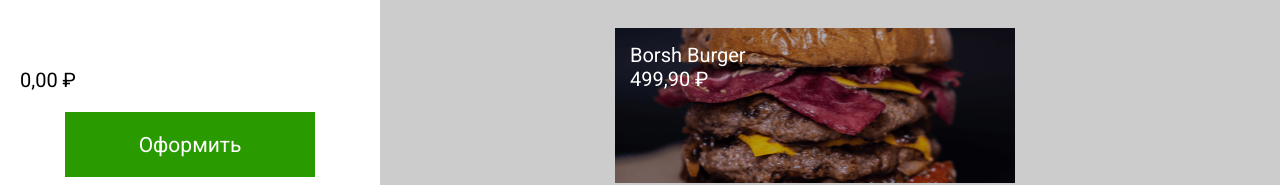
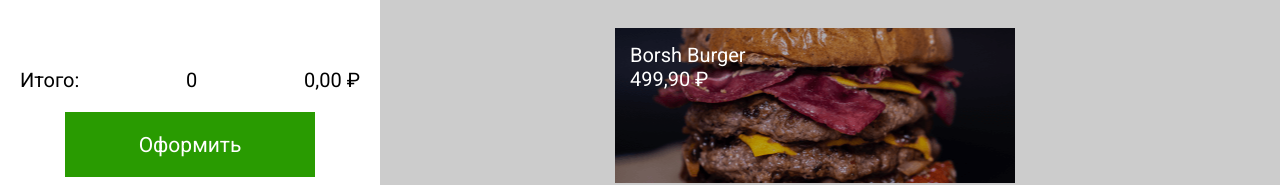
Before and after one commit to ilyadimitriev/GLO_React, a React (Create React App) app: page / in a window 1280 px wide. Shown: the part 560-745 px from the top of the page. Built offline with nearby package versions, Linux system fonts and the light colour scheme.

Commit message:
Урок 9

```diff
--- a/src/components/Functions/secondaryFunction.js
+++ b/src/components/Functions/secondaryFunction.js
@@ -1,4 +1,9 @@
-export const totalPriceItems = order => order.price * order.count;
+export const totalPriceItems = order => {
+
+	const countTopping = order.topping && order.topping.filter(item => item.checked).length;
+	const priceTopping = (order.price * 0.1) * countTopping;
+	return (order.price + priceTopping) * order.count;
+};
 
 export const toLocaleCurrency = num => num.toLocaleString('ru-RU', {
 	style: 'currency',
--- /dev/null
+++ b/src/components/Hooks/useToppings.js
@@ -0,0 +1,22 @@
+import { useState } from 'react';
+
+const getTopping = toppings => toppings.map(item => ({
+	name: item,
+	checked: false
+}));
+
+export const useToppings = openItem => {
+	const [toppings, setToppings] = useState(getTopping(openItem.toppings));
+
+	const checkToppings = index => {
+		setToppings(toppings.map((item, i) => {
+			const newItem = {...item};
+			if (i === index) {
+				newItem.checked = !newItem.checked;
+			}
+			return newItem;
+		}))
+	};
+
+	return {toppings, checkToppings};
+}
--- a/src/components/Modal/ModalItem.js
+++ b/src/components/Modal/ModalItem.js
@@ -1,7 +1,9 @@
 import React from 'react';
 import styled from 'styled-components';
 import { CountItem } from './CountItem';
+import { Toppings } from './Toppings';
 import { useCount } from '../Hooks/useCount';
+import { useToppings } from '../Hooks/useToppings';
 import { totalPriceItems } from '../Functions/secondaryFunction';
 import { toLocaleCurrency } from '../Functions/secondaryFunction';
 
@@ -22,7 +24,6 @@ const Modal = styled.div`
 	display: flex;
 	flex-direction: column;
 	align-items: center;
-	// justify-content: center;
 	background-color: #fff;
 	width: 600px;
 	height: 600px;
@@ -71,6 +72,9 @@ const AddBtn = styled.button`
 `;
 
 const TotalPriceItem= styled.div`
+	width: 100%;
+	margin-top: auto;
+	padding: 0 53px 0 37px;
 	display: flex;
 	justify-content: space-between;
 `;
@@ -78,6 +82,7 @@ const TotalPriceItem= styled.div`
 export const ModalItem = ({ openItem, setOpenItem, orders, setOrders }) => {
 
 	const counter = useCount();
+	const toppings =  useToppings(openItem);
 
 	const closeModal = (e) => {
 		if (e.target.id === 'overlay') {
@@ -87,7 +92,8 @@ export const ModalItem = ({ openItem, setOpenItem, orders, setOrders }) => {
 
 	const order = {
 		...openItem,
-		count: counter.count
+		count: counter.count,
+		topping: toppings.toppings
 	};
 
 	const addToOrder = () => {
@@ -105,6 +111,7 @@ export const ModalItem = ({ openItem, setOpenItem, orders, setOrders }) => {
 					{toLocaleCurrency(openItem.price)}</ItemPrice>
 				</ItemInfo>
 				<CountItem {...counter}/>
+				{openItem.toppings && <Toppings {...toppings}/>}
 				<TotalPriceItem>
 					<span>Цена:</span>
 					<span>{toLocaleCurrency(totalPriceItems(order))}</span>
--- /dev/null
+++ b/src/components/Modal/Toppings.js
@@ -0,0 +1,40 @@
+import React from 'react';
+import styled from 'styled-components';
+
+const ToppingWrap = styled.div`
+	padding: 0 53px 0 37px;
+	margin: 0 auto;
+	column-count: 2;
+	column-gap: 5px;
+`;
+
+const ToppingLabel = styled.label`
+	cursor: pointer;
+	display: block;
+`;
+
+const ToppingCheckbox = styled.input`
+	cursor: pointer;
+	margin-right: 5px;
+`;
+
+
+export const Toppings = ({toppings, checkToppings}) => {
+	return (
+		<>
+			<h3>Добавки</h3>
+			<ToppingWrap>
+				{toppings.map((item, i) => (
+					<ToppingLabel  key={i}>
+						<ToppingCheckbox
+							type="checkbox"
+							checked={item.checked}
+							onChange={() => checkToppings(i)}
+						/>
+						{item.name}
+					</ToppingLabel>
+				))}
+			</ToppingWrap>
+		</>
+	)
+}
--- a/src/components/Order/Order.js
+++ b/src/components/Order/Order.js
@@ -31,6 +31,8 @@ const OrderList = styled.ul`
 
 const Total = styled.div`
 	display: flex;
+	justify-content: space-between;
+	width: 100%;
 `;
 
 const ConfirmBtn = styled.button`
@@ -59,6 +61,8 @@ export const Order = ({ orders }) => {
 
 	const total = orders.reduce((result, order) => (totalPriceItems(order) + result), 0);
 
+	const totalCounter = orders.reduce((result, order) => (order.count + result), 0);
+
 	return (
 		<>
 			<OrderStyled>
@@ -70,7 +74,11 @@ export const Order = ({ orders }) => {
 						</OrderList> :
 						<EmptyList>Список заказов пуст</EmptyList>}
 				</OrderContent>
-				<Total>{toLocaleCurrency(total)}</Total>
+				<Total>
+					<span>Итого:</span>
+					<span>{totalCounter}</span>
+					{toLocaleCurrency(total)}
+					</Total>
 				<ConfirmBtn>Оформить</ConfirmBtn>
 			</OrderStyled>
 		</>
```
